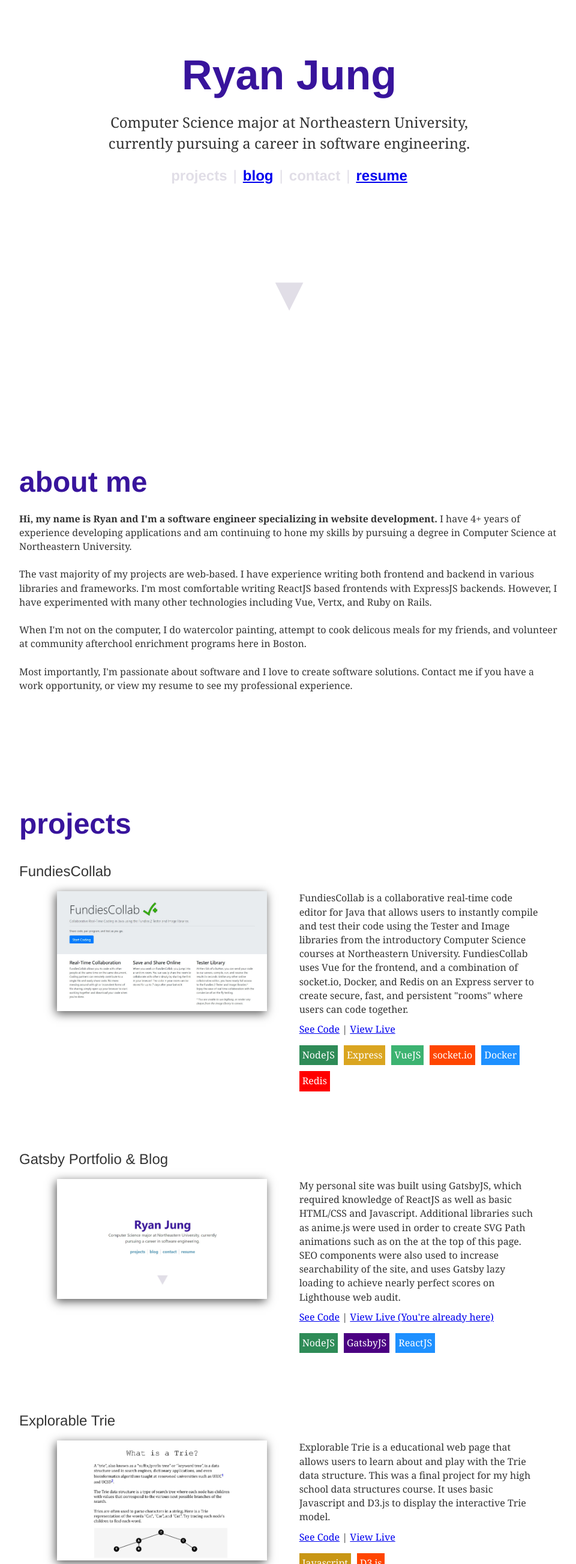
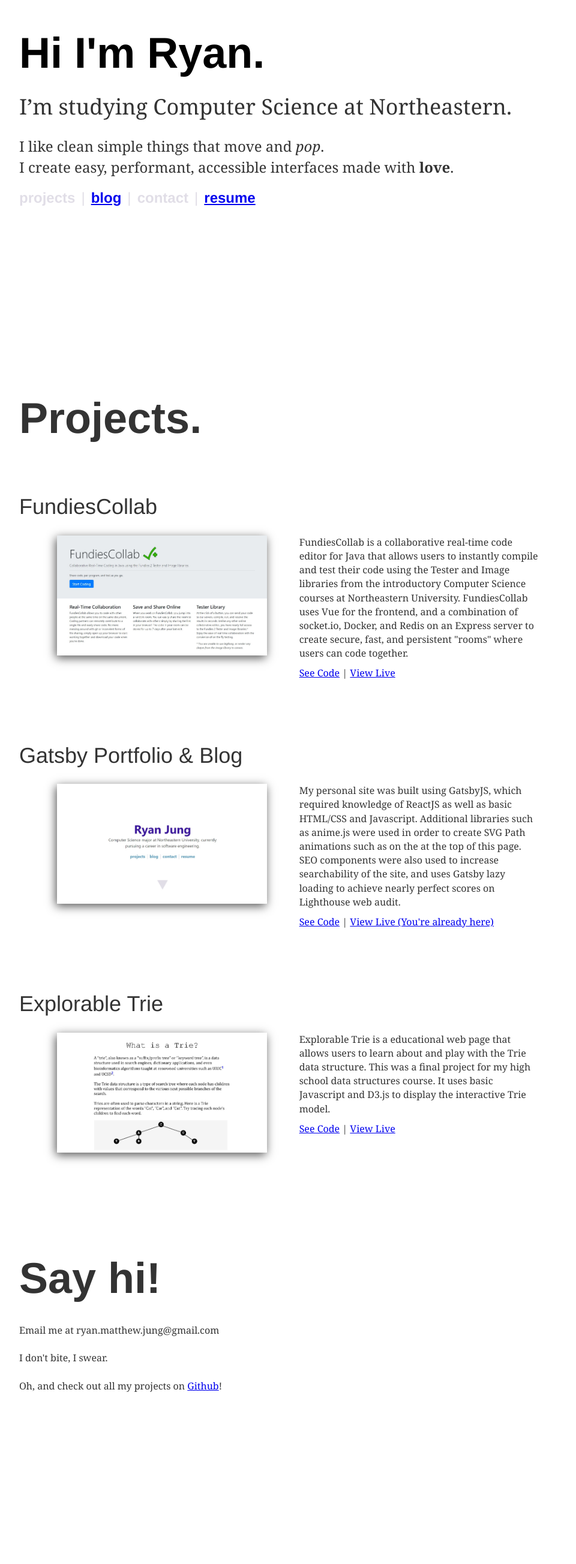
Before and after one commit to rymaju/GatsbyJS-Portfolio-Site-old-, a Gatsby site: page / in a window 1280 px wide. Shown: the part 192-2800 px from the top of the page at 60% size, without its empty margins (158-1118 px from the left). Built offline with nearby package versions, Linux system fonts and the light colour scheme; Gatsby itself is replaced by a stand-in of ours; some packages are replaced by stand-ins of ours; what typography-theme-bootstrap would draw is missing.

Commit message:
new design init

```diff
--- a/package.json
+++ b/package.json
@@ -6,7 +6,7 @@
   "author": "Ryan Jung <ryan.matthew.jung@gmail.com>",
   "dependencies": {
     "animejs": "^3.1.0",
-    "gatsby": "^2.19.17",
+    "gatsby": "^2.24.47",
     "gatsby-image": "^2.2.41",
     "gatsby-plugin-manifest": "^2.2.41",
     "gatsby-plugin-offline": "^2.2.10",
@@ -17,7 +17,7 @@
     "gatsby-source-filesystem": "^2.1.48",
     "gatsby-transformer-remark": "^2.6.51",
     "gatsby-transformer-sharp": "^2.3.14",
-    "npm": "^6.13.7",
+    "npm": "^6.14.7",
     "prop-types": "^15.7.2",
     "react": "^16.12.0",
     "react-dom": "^16.12.0",
--- a/src/components/Landing.js
+++ b/src/components/Landing.js
@@ -8,13 +8,19 @@ class Landing extends React.Component {
         return (
             <div className={styles.landingContainer}>
                 <div className={styles.welcome}>
-                    <h1 className={styles.name}>Ryan Jung</h1>
+                    <h1 className={styles.name}>Hi I'm Ryan.</h1>
                     <p className={styles.subtitle}>
-                        Computer Science major at Northeastern University,
-                        currently pursuing a career in software engineering.
+                        I’m studying Computer Science at Northeastern.
+                    </p>
+                    <p className={styles.subtitleBody}>
+                        I like clean simple things that move and <i>pop</i>.
+                    </p>
+                    <p className={styles.subtitleBody}>
+                        I create easy, performant, accessible interfaces made
+                        with <b>love</b>.{" "}
                     </p>
                     <h2 className={styles.subtitleLinks}>
-                        <a onClick={() => scrollTo("#projects")}>projects</a>
+                        <a href onClick={() => scrollTo("#projects")}>projects</a>
                         <span className={styles.seperator}>|</span>
                         <Link to='/blog'>blog</Link>
                         <span className={styles.seperator}>|</span>
@@ -23,9 +29,7 @@ class Landing extends React.Component {
                         <a href='/resume_ryan_jung.pdf'>resume</a>
                     </h2>
                 </div>
-                <div className={styles.scrollDownContainer}>
-                    <p className={styles.arrow}>{"▼"}</p>
-                </div>
+
             </div>
         );
     }
--- a/src/components/blogFooter.js
+++ b/src/components/blogFooter.js
@@ -76,12 +76,6 @@ const BlogFooter = () => {
                         className={styles.icon}
                     />
                 </a>
-                <a href='https://twitter.com/ryanmatthewjung'>
-                    <Img
-                        fluid={data.twitterIcon.childImageSharp.fluid}
-                        className={styles.icon}
-                    />
-                </a>
             </div>
         </div>
     );
--- a/src/components/contact.js
+++ b/src/components/contact.js
@@ -1,10 +1,29 @@
 import React from "react";
 import styles from "./contact.module.css";
-import BlogFooter from "./blogFooter";
+import { useStaticQuery, graphql } from "gatsby";
+import Img from "gatsby-image";
+
 const Contact = () => {
+    const data = useStaticQuery(graphql`
+        query {
+            profilePicture: file(relativePath: { eq: "ryan_square.jpg" }) {
+                childImageSharp {
+                    fluid(maxWidth: 600) {
+                        ...GatsbyImageSharpFluid
+                    }
+                }
+            }
+        }
+    `);
     return (
-        <div id="contact" className={styles.contactContainer}>
-            <BlogFooter />
+        <div id='contact' className={styles.contactContainer}>
+            <h1 className={styles.sectionTitle}>Say hi!</h1>
+
+            <p>Email me at ryan.matthew.jung@gmail.com</p>
+
+            <p>I don't bite, I swear. </p>
+
+            <p>Oh, and check out all my projects on <a href="https://github.com/rymaju">Github</a>!</p>
         </div>
     );
 };
--- a/src/components/contact.module.css
+++ b/src/components/contact.module.css
@@ -1,8 +1,35 @@
 .contactContainer {
     min-height: 75vh;
+    max-width: 900px;
+    margin: auto;
     text-align: left;
+    margin-top: 50px;
+}
+.sectionTitle {
+    font-size: 72px;
+    margin-bottom: 0.5em;
+}
+
+.projectsContainer {
+    max-width: 900px;
+    margin: auto;
+    text-align: left;
+    margin-top: 50px;
+}
+
+
+
+.hewwo {
     display: flex;
-    justify-content: center;
-    margin-top: 200px;
+    justify-content: start;
+    align-items: center;
+    margin-bottom: 1em;
+}
+
+@media (max-width: 959px) {
+    .contactContainer {
+        width: 80%;
+    }
+
 
 }
--- a/src/components/landing.module.css
+++ b/src/components/landing.module.css
@@ -1,43 +1,67 @@
 .landingContainer {
-    height: 100vh;
-    width: 100%;
+    max-width: 900px;
+    margin: auto;
+    text-align: left;
+
+    min-height: 100vh;
+    display: flex;
+    align-items: center;
+}
+.projectsContainer {
+    max-width: 900px;
+    margin: auto;
+    text-align: left;
+    margin-top: 50px;
 }
 
 .seperator {
     /* margin: 0;
 
-    margin-right: 5px;
-    padding-left: 5px;
+
     border-right: solid #e1dee7;
     display: inline; */
+    margin-right: 10px;
+    padding-left: 10px;
+
     font-weight: 400;
 }
 
 .name {
-    font-size: 70px;
-    color: #38149c;
+    font-size: 72px;
+    color: #000;
     opacity: 1;
     animation-name: fadeInOpacity;
     animation-iteration-count: 1;
     animation-timing-function: ease-in;
     animation-duration: 0.5s;
-    text-align: center;
+    text-align: left;
 }
 
 .subtitle {
-    font-size: 24px;
+    font-size: 36px;
     font-weight: 400;
-    max-width: 700px;
     opacity: 1;
     animation-name: fadeInOpacity;
     animation-iteration-count: 1;
     animation-timing-function: ease-in;
     animation-duration: 1s;
-    text-align: center;
+    text-align: left;
+}
+
+.subtitleBody {
+    font-size: 24px;
+    font-weight: 400;
+    opacity: 1;
+    animation-name: fadeInOpacity;
+    animation-iteration-count: 1;
+    animation-timing-function: ease-in;
+    animation-duration: 1s;
+    text-align: left;
+    margin: 0;
 }
 
 .subtitleLinks {
-    margin-top: 0px;
+    margin-top: 20px;
 
     color: #e1dee7;
 
@@ -47,14 +71,13 @@
     animation-timing-function: ease-in;
     animation-duration: 1.5s;
 
-    text-align: center;
+    text-align: left;
 }
 
 .subtitleLinks a {
     font-size: 24px;
     line-height: 19px;
     padding-bottom: 3px;
-    margin: 10px;
 }
 .subtitleLinks a:hover {
     cursor: pointer;
@@ -62,13 +85,6 @@
 }
 
 .welcome {
-    display: flex;
-    justify-content: center;
-    align-items: center;
-    align-content: center;
-    flex-direction: column;
-    height: calc(100vh - 120px);
-    padding-top: 120px;
 }
 
 @keyframes fadeInOpacity {
@@ -92,18 +108,6 @@
     }
 }
 
-.button {
-    width: 100px;
-    height: 60px;
-    border: solid transparent;
-    border-radius: 5%;
-    background-color: transparent;
-    color: #e1dee7;
-    font-size: 1.25em;
-    padding: 10px;
-    margin: 20px;
-    font-weight: bold;
-}
 .scrollDownContainer {
     display: flex;
     flex-direction: column;
@@ -124,17 +128,28 @@
     height: 0;
 }
 
+@media (max-width: 959px) {
+    .landingContainer {
+        width: 80%;
+    }
+}
+
 @media (max-width: 500px) {
     .name {
-        font-size: 50px;
+        font-size: 36px;
+        margin: 0;
     }
     .subtitle {
         font-style: normal;
-        font-size: 18px;
-        line-height: 21px;
-        text-align: center;
+        font-size: 24px;
         max-width: 300px;
     }
+    .subtitleBody {
+        font-style: normal;
+        font-size: 18px;
+        max-width: 300px;
+    }
+
     .subtitleLinks {
         font-size: 16px;
         line-height: 19px;
@@ -142,7 +157,6 @@
     }
     .subtitleLinks a {
         font-weight: 500;
-        margin: 10px;
         font-size: 16px;
         line-height: 19px;
         max-width: 300px;
--- a/src/components/projects.js
+++ b/src/components/projects.js
@@ -35,7 +35,7 @@ const Projects = () => {
     console.log(data);
     return (
         <div className={styles.projectsContainer} id='projects'>
-            <h2 className={styles.sectionTitle}>projects</h2>
+            <h2 className={styles.sectionTitle}>Projects.</h2>
             <div className={styles.projectColumn}>
                 <div className={styles.projectColumn}>
                     <h2 className={styles.projectTitle}>FundiesCollab</h2>
@@ -72,14 +72,7 @@ const Projects = () => {
                                     View Live
                                 </a>
                             </div>
-                            <div className={styles.labelContainer}>
-                                <Label color={`seagreen`}>NodeJS</Label>
-                                <Label color={`goldenrod`}>Express</Label>
-                                <Label color={`mediumseagreen`}>VueJS</Label>
-                                <Label color={`orangered`}>socket.io</Label>
-                                <Label color={`dodgerblue`}>Docker</Label>
-                                <Label color={`red`}>Redis</Label>
-                            </div>
+
                         </div>
                     </div>
 
@@ -119,11 +112,7 @@ const Projects = () => {
                                     View Live (You're already here)
                                 </a>
                             </div>
-                            <div className={styles.labelContainer}>
-                                <Label color={`seagreen`}>NodeJS</Label>
-                                <Label color={`indigo`}>GatsbyJS</Label>
-                                <Label color={`dodgerblue`}>ReactJS</Label>
-                            </div>
+
                         </div>
                     </div>
 
@@ -157,16 +146,7 @@ const Projects = () => {
                                     View Live
                                 </a>
                             </div>
-                            <div className={styles.labelContainer}>
-                                <Label color={`rgb(200, 150, 20)`}>
-                                    Javascript
-                                </Label>
-                                <Label color={`orangered`}>D3.js</Label>
-                                {/* <Label color={`seagreen`}>NodeJS</Label>
-                                <Label color={`indigo`}>GatsbyJS</Label>
-                                <Label color={`dodgerblue`}>ReactJS</Label>
-                                <Label color={`tomato`}>Ruby on Rails</Label> */}
-                            </div>
+
                         </div>
                     </div>
                 </div>
--- a/src/components/projects.module.css
+++ b/src/components/projects.module.css
@@ -1,6 +1,6 @@
 .sectionTitle {
-    font-size: 48px;
-    color: #38149c;
+    font-size: 72px;
+    margin-bottom: 1em;
 }
 
 .projectsContainer {
@@ -33,9 +33,9 @@
 
 .projectTitle {
     margin: 0px;
-    margin-bottom: 10px;
+    margin-bottom: 0.5em;
     font-weight: 500;
-    font-size: 24px;
+    font-size: 36px;
     font-weight: 400;
 }
 
--- a/src/pages/index.js
+++ b/src/pages/index.js
@@ -13,12 +13,10 @@ class IndexPage extends React.Component {
         return (
             <div style={{ overflowX: `hidden` }}>
                 <SEO
-                    title='Portfolio'
+                    title='Ryan Jung'
                     description="Ryan Jung's software engineering and web development portfolio, including skills and technologies as well as personal projects."
                 />
                 <Landing />
-                <About />
-
                 <Projects />
                 <Contact />
             </div>
--- a/src/utils/typography.js
+++ b/src/utils/typography.js
@@ -5,14 +5,9 @@ theme.headerWeight = `700`;
 theme.headerGray = `0`;
 theme.overrideThemeStyles = () => ({
     a: {
-        color: `#4D97BB;
-`,
-
+        //color: `#4D97BB;`,
+        color: `#0077aa;`,
         textDecoration: `none`,
-    },
-    "a:hover": {
-        color: `#4D97BB`,
-        borderBottom: `solid #4D97BB 1px`,
     },
 });
 
```
Also changed, not shown: 2 other files.
